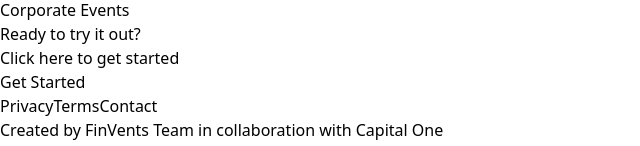
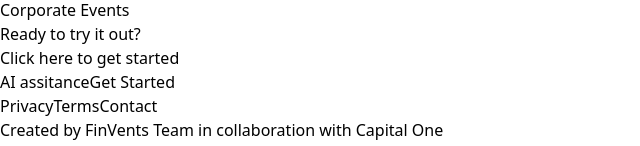
Before and after one commit to Fl4utia/hackmty, a React (Vite) app: page / in a window 1280 px wide. Shown: the part 2138-2284 px from the top of the page, without its empty margins (0-640 px from the left). Built offline with nearby package versions, Linux system fonts and the light colour scheme; no server answers.

Commit message:
chatbot links

```diff
--- a/src/LandingPage.tsx
+++ b/src/LandingPage.tsx
@@ -133,6 +133,12 @@
           <div className="max-w-md mx-auto p-4 text-white ">
             <div className="text-center">
               <h2 className="text-2xl font-bold">Click here to get started</h2>
+              <button
+                  onClick={() => (window.location.href = "http://localhost:3001")} // Redirect to the chatbot
+                  className="mt-4 px-6 py-2 mx-3 bg-blue-500 text-white rounded-lg hover:bg-blue-600"
+                >
+                  AI assitance
+                </button>
               {isSignedIn ? (
                 <button
                   onClick={() => (window.location.href = "/dashboard")} // Redirect to the dashboard
```
